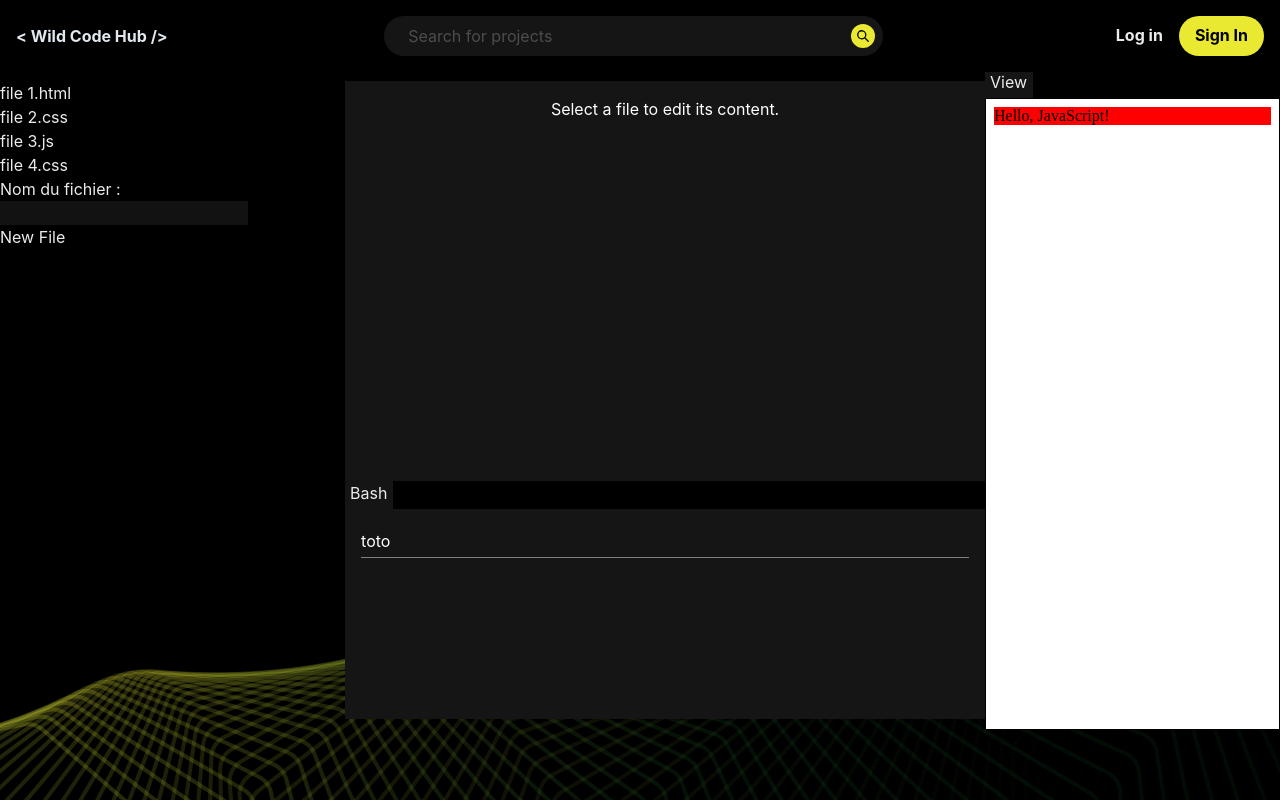
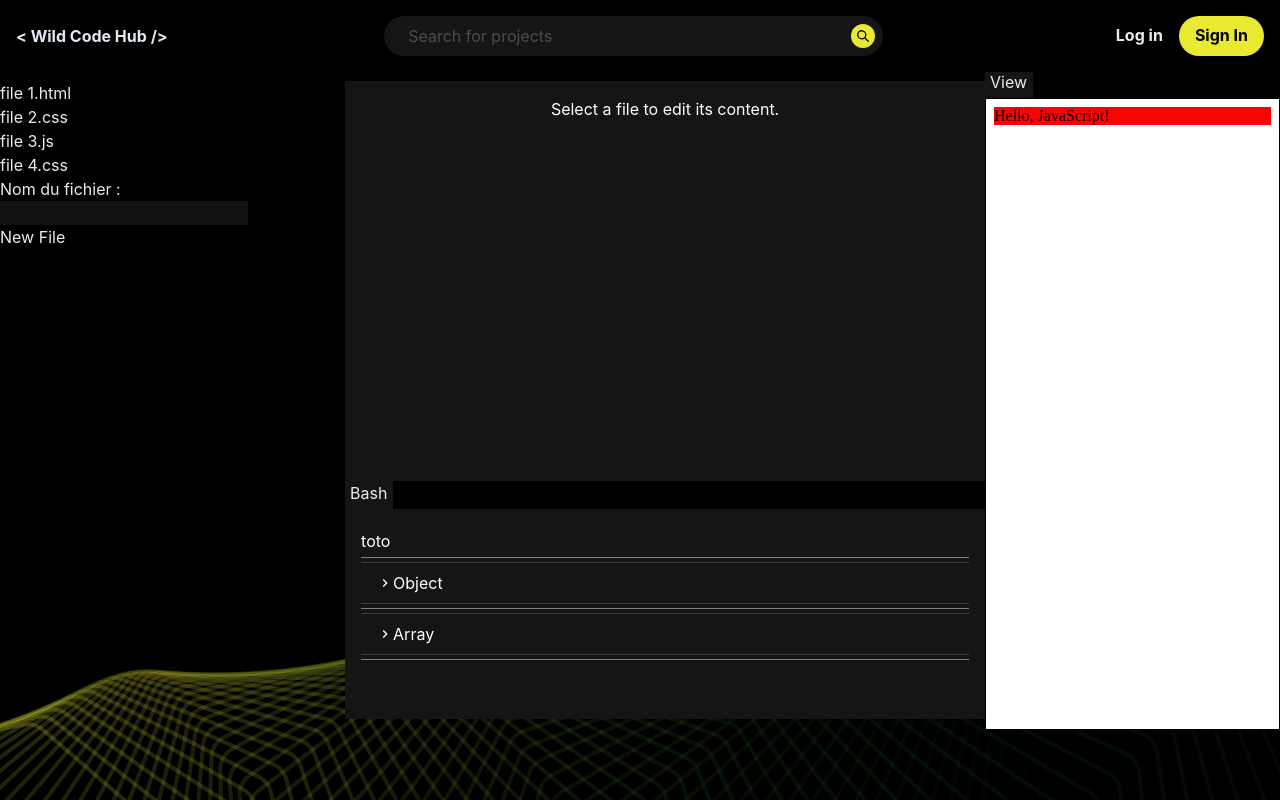
Before and after one commit to WildCodeSchool/2309-wns-jaune-wild-code-hub, a Next.js app in the folder frontend/: page /editor in a window 1280 px wide. Built offline with nearby package versions, Linux system fonts and the light colour scheme.

Commit message:
update bash components object and array

```diff
--- a/frontend/src/components/Editor/BashOutput.tsx
+++ b/frontend/src/components/Editor/BashOutput.tsx
@@ -1,12 +1,14 @@
-import React, { useEffect, useRef } from "react";
-import { Box, Text } from "@chakra-ui/react";
+import React, { useEffect, useRef, useState } from "react";
+import { Box, Text, Code, Accordion, AccordionItem, AccordionButton, AccordionPanel } from "@chakra-ui/react";
+import { ChevronRightIcon, ChevronDownIcon } from "@chakra-ui/icons";
 
 interface BashOutputProps {
-  logs: string[];
+  logs: any[];
 }
 
 const BashOutput: React.FC<BashOutputProps> = ({ logs }) => {
   const outputRef = useRef<HTMLDivElement>(null);
+  const [accordionIndex, setAccordionIndex] = useState<number | null>(null);
 
   useEffect(() => {
     const scrollToBottom = () => {
@@ -18,11 +20,44 @@ const BashOutput: React.FC<BashOutputProps> = ({ logs }) => {
     scrollToBottom();
   }, [logs]);
 
+  const toggleAccordion = (index: number) => {
+    setAccordionIndex(accordionIndex === index ? null : index);
+  };
+
+  const renderLogMessage = (log: any, index: number) => {
+    const content = typeof log.rawArgs[0] === 'object' ? JSON.stringify(log.rawArgs[0], null, 2) : log.message;
+
+    const isObjectOrArray = (value: any) => {
+      return typeof value === 'object' && value !== null;
+    };
+
+    if (typeof log.rawArgs[0] === 'object') {
+      return (
+        <Accordion allowToggle key={index}>
+          <AccordionItem>
+            <h2>
+              <AccordionButton onClick={() => toggleAccordion(index)} bg="background2">
+                {isObjectOrArray(log.rawArgs[0]) ? (accordionIndex === index ? <ChevronDownIcon/> : <ChevronRightIcon/>) : ""}
+                {isObjectOrArray(log.rawArgs[0]) ? (Array.isArray(log.rawArgs[0]) ? " Array" : " Object") : ""}
+              </AccordionButton>
+            </h2>
+            <AccordionPanel>
+              <Code color="accent" bg="background2" p={2} display="block" whiteSpace="pre-wrap">
+                {content}
+              </Code>
+            </AccordionPanel>
+          </AccordionItem>
+        </Accordion>
+      );
+    }
+    return <Text whiteSpace="pre-wrap">{log.message}</Text>;
+  };
+
   return (
-    <Box p={4} bg="background2" color="white" height="210px" overflowY="scroll"ref={outputRef}>
+    <Box p={4} bg="background2" color="white" height="210px" overflowY="scroll" ref={outputRef}>
       {logs.map((log, index) => (
         <Box key={index} borderBottom="1px solid gray" py={1}>
-          <Text color="white" whiteSpace="pre-wrap">{log}</Text>
+          {renderLogMessage(log, index)}
         </Box>
       ))}
     </Box>
--- a/frontend/src/components/Editor/FileEditor.tsx
+++ b/frontend/src/components/Editor/FileEditor.tsx
@@ -41,7 +41,7 @@ const FileEditor: React.FC<Props> = ({ code, setCode, file, setData, language })
     });
   };
 
-  const handleEditorDidMount = (editor: any, monaco: any) => { //A ne pas delete editor !
+  const handleEditorDidMount = (editor: any, monaco: any) => { //A ne pas suprimmée editor ! Obliger pour Monaco
     if (!monaco) return;
     defaultTheme(monaco);
     monaco.editor.setTheme("theme");
--- a/frontend/src/pages/editor.tsx
+++ b/frontend/src/pages/editor.tsx
@@ -20,7 +20,7 @@ const Editor: React.FC = () => {
     const [code, setCode] = useState<string>("");
     const [file, setFile] = useState<File | null>(null);
     const [openFiles, setOpenFiles] = useState<File[]>([]);
-    const [consoleLogs, setConsoleLogs] = useState<string[]>([]);
+    const [consoleLogs, setConsoleLogs] = useState<any[]>([]);
     const iframeRef = useRef<HTMLIFrameElement>(null);
 
     const [data, setData] = useState<File[]>([
@@ -47,7 +47,7 @@ const Editor: React.FC = () => {
             name: "file 3",
             extension: "js",
             content: `document.getElementById('app').innerText = "Hello, JavaScript!";
-                    console.log("toto")`,
+                    console.log("toto"); console.log({ a: 1, b: 2 }); console.log([1, 2, 3]);`,
             language: "javascript",
         },
         {
@@ -81,7 +81,7 @@ const Editor: React.FC = () => {
                   console.log = function(...args) {
                     const logMessage = args.map(arg => typeof arg === 'string' ? arg : JSON.stringify(arg)).join(' ');
                     originalLog.apply(console, args);
-                    window.parent.postMessage({ type: 'console-log', message: logMessage }, '*');
+                    window.parent.postMessage({ type: 'console-log', message: logMessage, rawArgs: args }, '*');
                   };
                   ${jsCode}
                 })();
@@ -108,8 +108,11 @@ const Editor: React.FC = () => {
             if (event.data.type === 'console-log') {
                 setConsoleLogs((prevLogs) => {
                     const newLogs = [...prevLogs];
-                    if (!newLogs.includes(event.data.message)) {
-                        newLogs.push(event.data.message);
+                    const logMessage = event.data.message;
+                    const existingLogIndex = newLogs.findIndex(log => log.message === logMessage);
+
+                    if (existingLogIndex === -1) {
+                        newLogs.push({ message: logMessage, rawArgs: event.data.rawArgs });
                     }
                     return newLogs;
                 });
@@ -210,7 +213,7 @@ const Editor: React.FC = () => {
                             language={file.language}
                         />
                     ) : (
-                        <Box p={4}width="80vh" height="50vh" bg="background2">
+                        <Box p={4} width="80vh" height="50vh" bg="background2">
                             <Text color="white" textAlign="center">
                                 Select a file to edit its content.
                             </Text>
```
